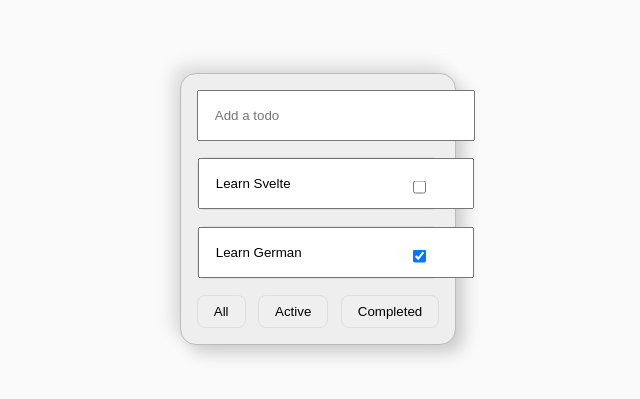
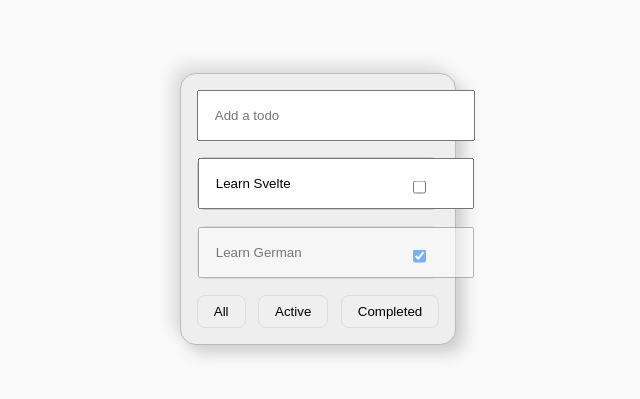
Before and after one commit to damianocsl/svelte-todo-ts, a SvelteKit app: page / in a window 1280 px wide. Shown: the part 199-598 px from the top of the page, without its empty margins (322-962 px from the left). Built offline with nearby package versions, Linux system fonts and the light colour scheme.

Commit message:
Refactor todo item styling and add completed class

```diff
--- a/src/routes/+page.svelte
+++ b/src/routes/+page.svelte
@@ -58,6 +58,8 @@
         return todos;
     }
   }
+
+
 </script>
 
 <div class="page">
@@ -66,7 +68,7 @@
 
 		<div class="todos">
 			{#each filteredTodos as todo, i}
-				<div class="todo">
+				<div class="todo" class:completed={todo.done}>
 					<input type="text" value={todo.text} oninput={editTodoText} data-index={i} />
 					<input type="checkbox" checked={todo.done} onchange={editTodoDone} data-index={i} />
 				</div>
@@ -106,19 +108,31 @@
 		display: grid;
 		gap: 1rem;
 		margin-block-start: 1rem;
-		margin-block-end: 1rem;
 	}
 
 	.todo {
 		position: relative;
-		background-color: #eee;
+		background-color: #ddd;
 		border-radius: 0.5rem;
-		border: 1px solid #ddd;
+		border: 1px solid #ccc;
+    transition: opacity 200ms;
 	}
+
+  .completed {
+    opacity: 0.5;
+  }
+
+  .filters {
+		margin-block-start: 1rem;
+  }
 
 	input[type='text'] {
 		width: 100%;
 		padding: 1rem;
+
+    &:focus {
+      outline: none;
+    }
 	}
 
 	input[type='checkbox'] {
```
